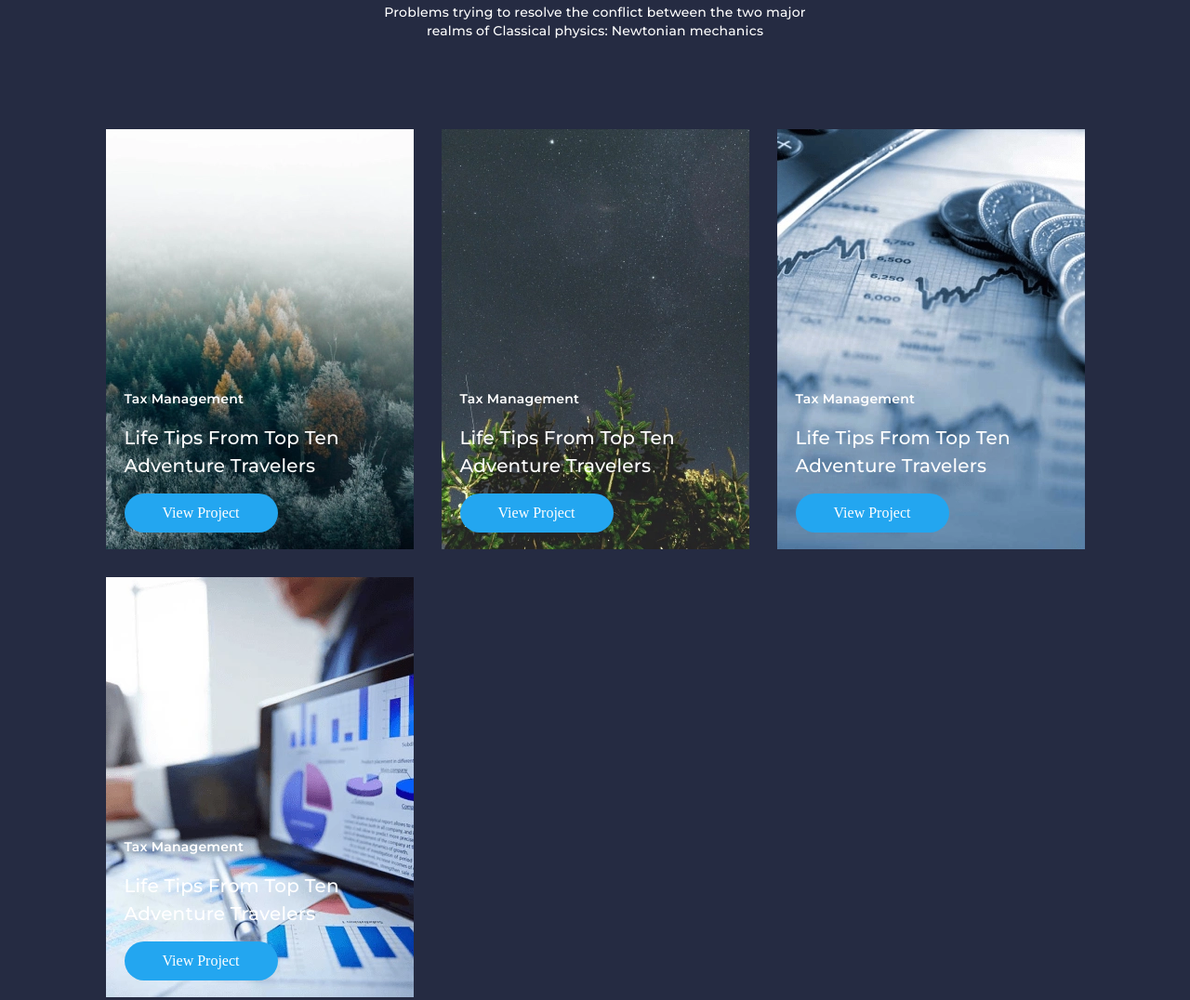
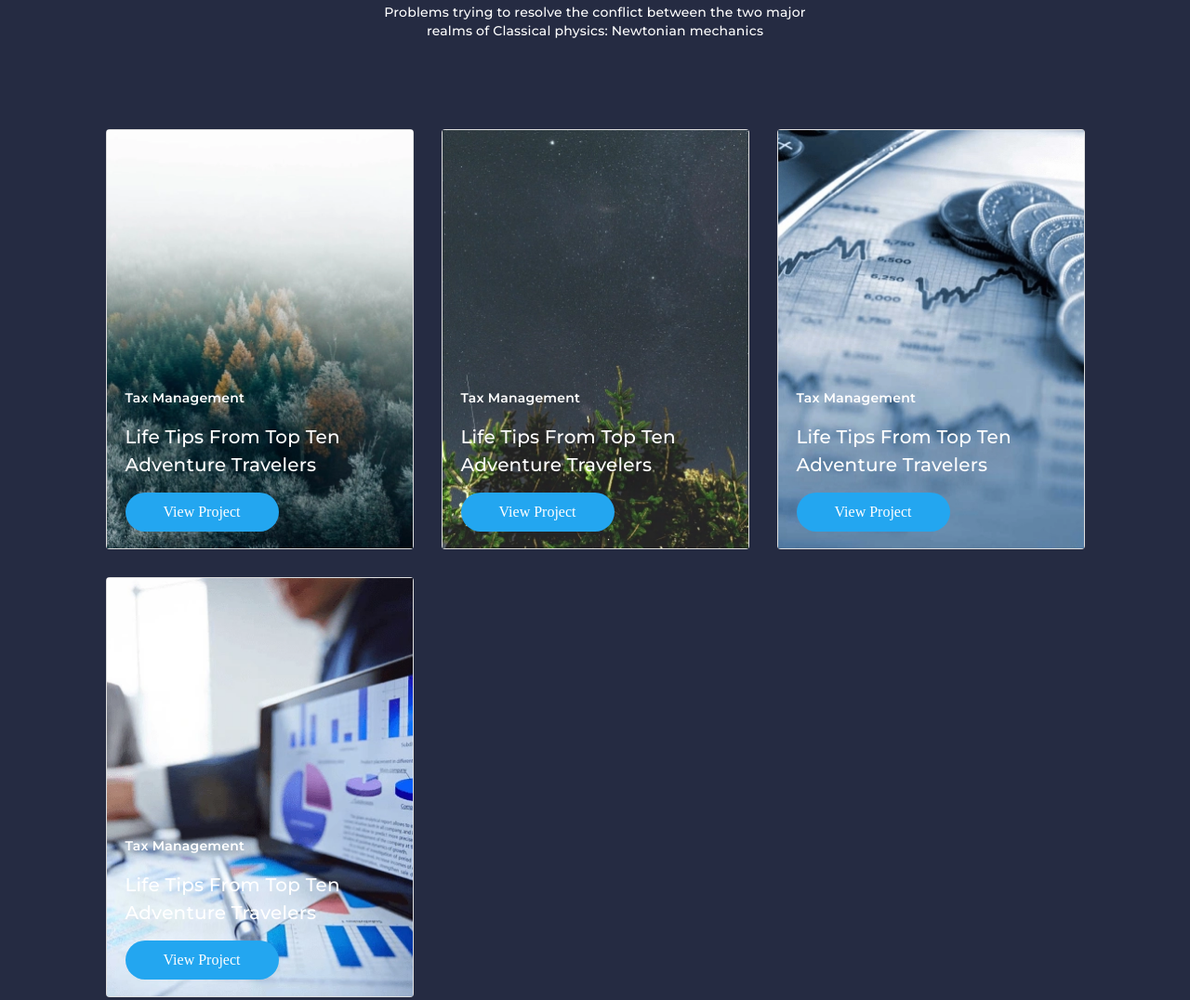
Before and after one commit to pedropaulofreitas/pedropaulofreitas.github.io, a website built with Vite: page index.html in a window 1280 px wide. Shown: the part 1872-2948 px from the top of the page at 93% size. Built offline with nearby package versions, Linux system fonts and the light colour scheme; a script that the page names is missing; files whose address does not match are found by name.

Commit message:
:art: fix: content section markup & css

```diff
--- a/index.html
+++ b/index.html
@@ -205,41 +205,41 @@
           of Classical physics: Newtonian mechanics
         </p>
         <div class="content__cards">
-          <div class="content__card">
-            <div class="content__card__img">
+          <div class="card">
+            <div class="card__img">
               <img src="assets/content-card-1.webp" alt="" />
             </div>
-            <div class="content__card__body">
+            <div class="card__body">
+              <h6 class="card__title">Tax Management</h6>
+              <h3>Life Tips From Top Ten Adventure Travelers</h3>
+              <button>View Project</button>
+            </div>
+          </div>
+          <div class="card">
+            <div class="card__img">
+              <img src="assets/content-card-2.webp" alt="" />
+            </div>
+            <div class="card__body">
               <h6>Tax Management</h6>
               <h3>Life Tips From Top Ten Adventure Travelers</h3>
               <button>View Project</button>
             </div>
           </div>
-          <div class="content__card">
-            <div class="content__card__img">
-              <img src="assets/content-card-2.webp" alt="" />
+          <div class="card">
+            <div class="card__img">
+              <img src="assets/content-card-3.webp" alt="" />
             </div>
-            <div class="content__card__body">
+            <div class="card__body">
               <h6>Tax Management</h6>
               <h3>Life Tips From Top Ten Adventure Travelers</h3>
               <button>View Project</button>
             </div>
           </div>
-          <div class="content__card">
-            <div class="content__card__img">
-              <img src="assets/content-card-3.webp" alt="" />
-            </div>
-            <div class="content__card__body">
-              <h6>Tax Management</h6>
-              <h3>Life Tips From Top Ten Adventure Travelers</h3>
-              <button>View Project</button>
-            </div>
-          </div>
-          <div class="content__card">
-            <div class="content__card__img">
+          <div class="card">
+            <div class="card__img">
               <img src="assets/content-card-4.webp" alt="" />
             </div>
-            <div class="content__card__body">
+            <div class="card__body">
               <h6>Tax Management</h6>
               <h3>Life Tips From Top Ten Adventure Travelers</h3>
               <button>View Project</button>
--- a/scss/components/_content.scss
+++ b/scss/components/_content.scss
@@ -44,7 +44,7 @@
         margin-top: 96px;
       }
       justify-content: center;
-      .content__card {
+      .card {
         width: 100%;
         height: 452px;
         position: relative;
```
